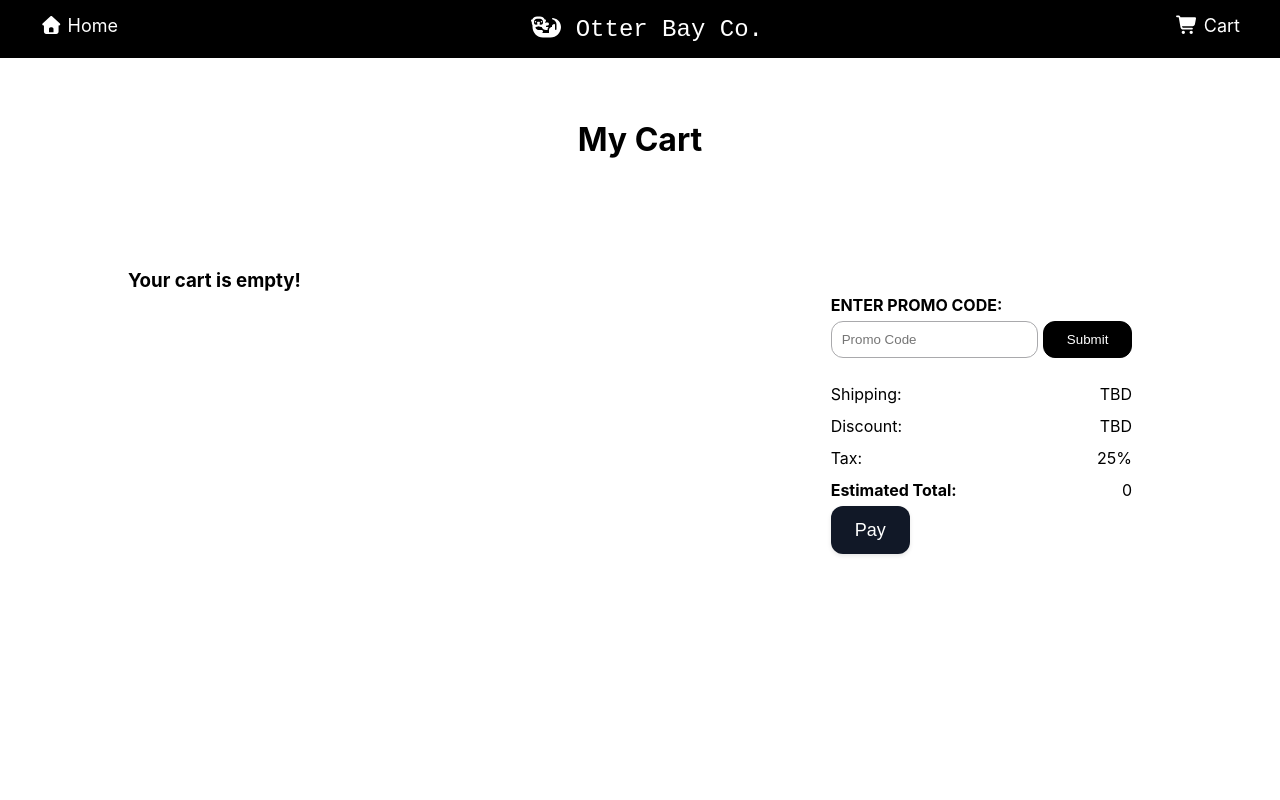
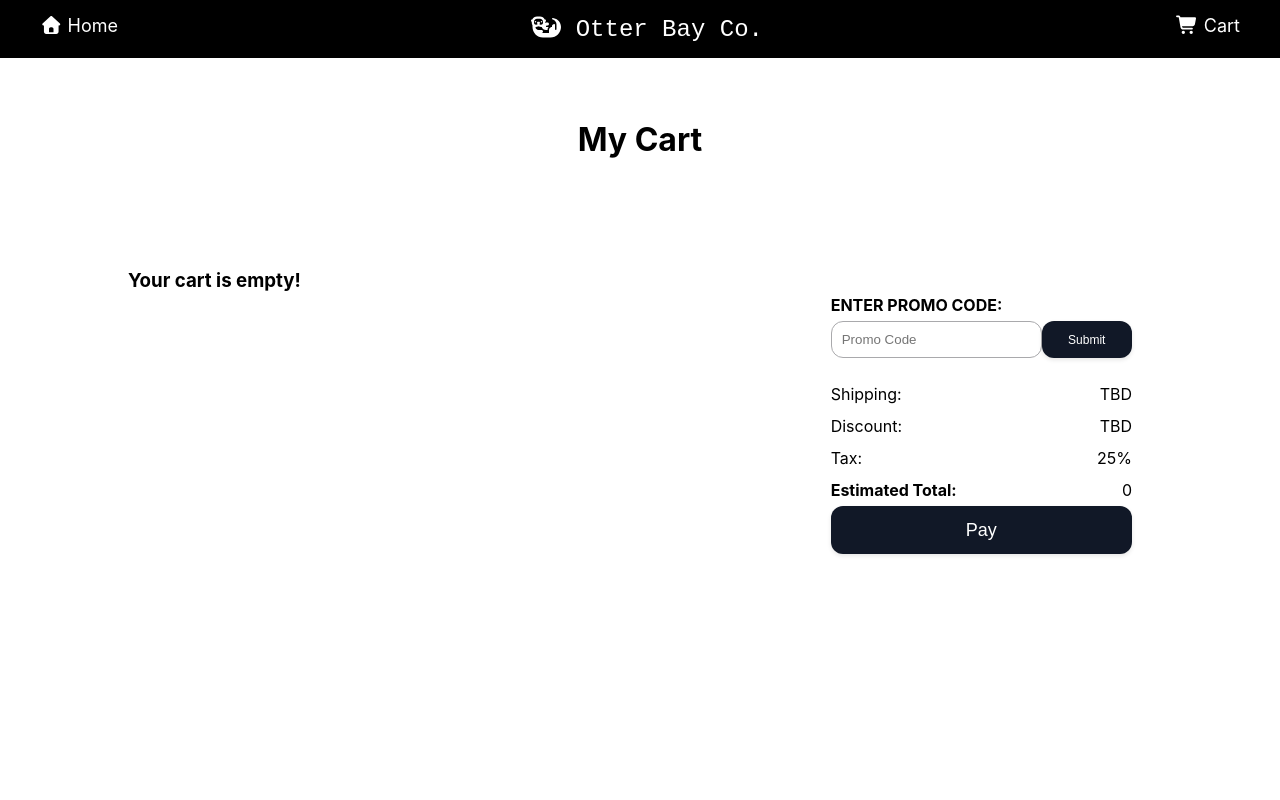
Before and after one commit to ls-95/shopping-cart-react, a React (Create React App) app: page /cart in a window 1280 px wide. Shown: the top 800 px of the page. Built offline with nearby package versions, Linux system fonts and the light colour scheme.

Commit message:
Refactored buttons in CartCalculation

```diff
--- a/src/components/Button.js
+++ b/src/components/Button.js
@@ -1,8 +1,8 @@
 import "./Button.css";
 
-export default function Button({ onClick, children, icon }) {
+export default function Button({ onClick, children, icon, style }) {
   return (
-    <button onClick={onClick} className="btn">
+    <button onClick={onClick} className="btn" style={style}>
       {children} {icon}
     </button>
   );
--- a/src/components/CartCalculation.css
+++ b/src/components/CartCalculation.css
@@ -15,17 +15,6 @@
   display: inline;
 }
 
-.cart-calculation .promo-button {
-  width: 30%;
-  display: inline;
-  background-color: black;
-  color: #fff;
-  border: 1px solid #000;
-  cursor: pointer;
-  border-radius: 0.75rem;
-  margin-left: 5px;
-}
-
 .calculation {
   padding-top: 20px;
 }
--- a/src/components/CartCalculation.js
+++ b/src/components/CartCalculation.js
@@ -20,18 +20,16 @@ export default function CartCalculation() {
             value={input}
             autoComplete="off"
           />
-          <button
-            type="submit"
-            className="promo-button"
+          <Button
+            children={"Submit"}
+            style={{ width: "30%", fontSize: "0.75rem", padding: "6px 12px" }}
             onClick={(e) => {
               e.preventDefault();
               alert(`Promo Code: ${input} had been added`);
               setPromo(input);
               setInput("");
             }}
-          >
-            Submit
-          </button>
+          />
         </div>
       </form>
       <div className="calculation">
@@ -53,7 +51,7 @@ export default function CartCalculation() {
           </span>
           <span>0</span>
         </p>
-        <Button children={"Pay"} />
+        <Button children={"Pay"} style={{ width: "100%" }} />
       </div>
     </div>
   );
```
